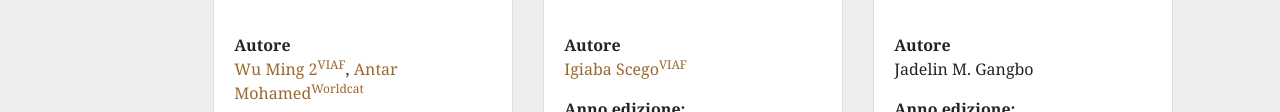
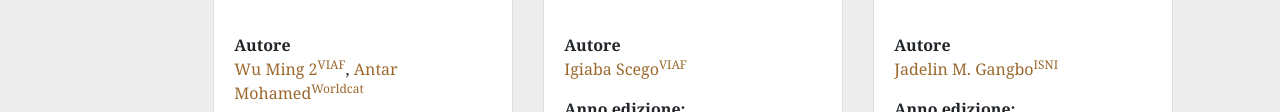
Before and after one commit to francesconeri10/esame-dh, a plain HTML site: page catalogo-testi.html in a window 1280 px wide. Shown: the part 840-952 px from the top of the page. Drawn offline with nearby package versions, Linux system fonts and the light colour scheme.

Commit message:
Update catalogo-testi.html

```diff
--- a/catalogo-testi.html
+++ b/catalogo-testi.html
@@ -268,7 +268,7 @@
 							  	<div class="card-body">
 							    	<h5 class="card-title">Verso la notte Bakonga</h5>
 							    	<br>
-							    	<p class="card-text"><span>Autore</span>Jadelin M. Gangbo</p>
+							    	<p class="card-text"><span>Autore</span><a href="https://isni.org/isni/0000000109651852">Jadelin M. Gangbo<sup>ISNI</sup></a></p>
 							    	<p class="card-text"><span>Anno edizione:</span>1999</p>
 							    	<p class="card-text"><span>Editore:</span><a href="#" title="Lupetti e Fabiani, Milano - L'Aquila">Lupetti e Fabiani, Milano - L'Aquila</a></p>
 							   	</div>
```
